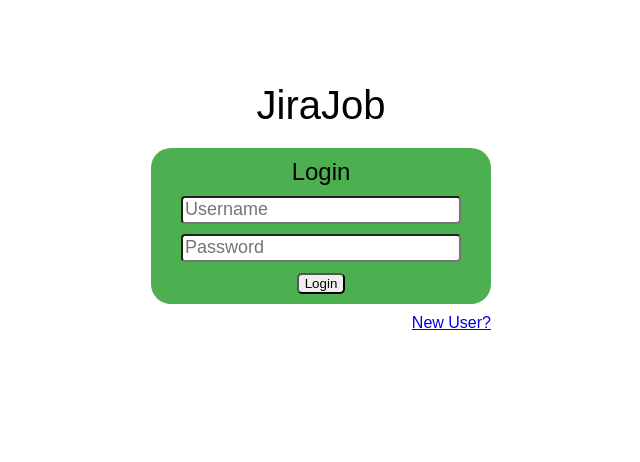
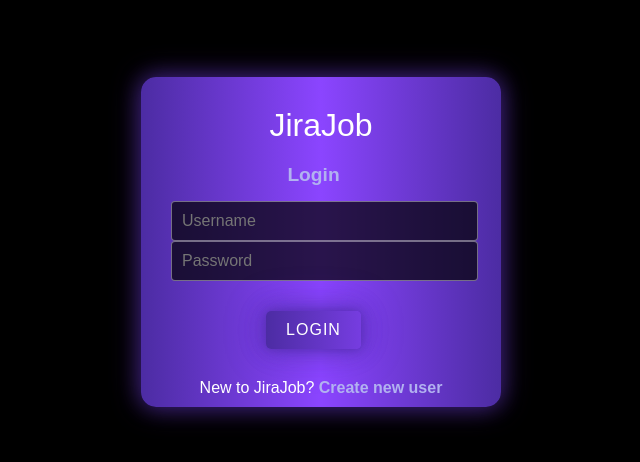
Before and after one commit to pikachu-ptri15/JiraJob, a React (Create React App) app in the folder client/: page /login in a window 1280 px wide. Shown: the part 158-620 px from the top of the page, without its empty margins (319-959 px from the left). Built offline with nearby package versions, Linux system fonts and the light colour scheme.

Commit message:
Style + Login + Signup Pages (#14)
Final styling changes and resolved merge conflict.

```diff
--- a/client/src/Pages/LogIn.tsx
+++ b/client/src/Pages/LogIn.tsx
@@ -1,5 +1,6 @@
 import React, { useState } from 'react';
 import { useNavigate } from 'react-router-dom';
+import './Login.css';
 
 const LogIn: React.FC = () => {
   const [username, setUsername] = useState('');
@@ -15,7 +16,6 @@ const LogIn: React.FC = () => {
 
   const handleSubmit = async (event: React.FormEvent) => {
     event.preventDefault();
-
     setErrorMessage('');
 
     try {
@@ -73,7 +73,7 @@ const LogIn: React.FC = () => {
                 className="field"
               />
             </div>
-            <div className="field">
+            <div>
               <button type="submit" className="login-btn">
                 Login
               </button>
@@ -82,7 +82,9 @@ const LogIn: React.FC = () => {
           {errorMessage && <div style={{ color: 'red' }}>{errorMessage}</div>}
         </div>
         <div className="loginNewUser">
-          <a href="/signup">New User?</a>
+          <span>
+            New to JiraJob? <a href="/signup" className='signup-link'>Create new user</a>
+          </span>
         </div>
       </div>
     </div>
--- /dev/null
+++ b/client/src/Pages/Login.css
@@ -0,0 +1,138 @@
+/* Login.css */
+.loginWrapper {
+    background-color: black;
+    color: white;
+    height: 100vh;
+    display: flex;
+    justify-content: center;
+    align-items: center;
+    font-family: Arial, sans-serif;
+}
+
+.loginCenter {
+    background: linear-gradient(270deg, rgb(76, 44, 163), rgb(139, 69, 255), rgb(76, 44, 163));
+    border-radius: 15px;
+    box-shadow: 0 0 20px rgba(76, 44, 163, 0.5), 0 0 30px rgba(139, 69, 255, 0.4);
+    padding: 30px;
+    width: 300px;
+    text-align: center;
+    animation: gradientMove 3s infinite;
+}
+
+.loginHeader {
+    font-size: 2rem;
+    margin-bottom: 20px;
+
+}
+
+.loginCenterInfo {
+    display: flex;
+    flex-direction: column;
+    gap: 15px;
+    margin-right: 15px;
+}
+
+.field {
+    display: block;
+    width: 100%;
+    padding: 10px;
+    border: 1px solid rgba(255, 255, 255, 0.4);
+    border-radius: 5px;
+    background: rgba(0, 0, 0, 0.7);
+    color: white;
+    font-size: 1rem;
+}
+
+.field:focus {
+    outline: none;
+    box-shadow: 0 0 10px rgba(76, 44, 163, 0.8);
+}
+
+.login-btn {
+    padding: 10px 20px;
+    border: none;
+    border-radius: 5px;
+    background: rgb(76, 44, 163);
+    color: white;
+    cursor: pointer;
+    transition: transform 0.3s, box-shadow 0.3s;
+    font-size: 1rem;
+    text-transform: uppercase;
+    letter-spacing: 1px;
+    margin-top: 30px;
+    margin-bottom: 30px;
+
+    background: linear-gradient(270deg, rgb(76, 44, 163), rgb(139, 69, 255), rgb(76, 44, 163));
+    background-size: 300% 300%;
+    color: white;
+
+    box-shadow: 0 0 10px rgba(76, 44, 163, 0.6),
+    0 0 20px rgba(76, 44, 163, 0.4),
+    0 0 30px rgba(76, 44, 163, 0.2),
+    0 0 40px rgba(76, 44, 163, 0.4);
+
+    transition: transform 0.3s ease, box-shadow 0.3s ease;
+    animation: gradientMove 3s infinite,
+}
+
+.login-btn:hover {
+    transform: scale(1.05);
+    box-shadow: 0 0 15px rgba(76, 44, 163, 0.8),
+                0 0 25px rgba(139, 69, 255, 0.6);
+
+                transform: scale(1.05);
+                background-color: hsl(256, 57%, 61%);
+
+                box-shadow: 0 0 30px rgba(76, 44, 163, 1),
+                          0 0 40px rgba(139, 69, 255, 0.8),
+                          0 0 60px rgba(76, 44, 163, 0.6),
+                          0 0 80px rgba(139, 69, 255, 0.4);
+                animation: gradientMove 3s infinite;
+}
+
+@keyframes gradientMove {
+    0% {
+      background-position: 0% 50%;
+    }
+    50% {
+      background-position: 100% 50%;
+    }
+    100% {
+      background-position: 0% 50%;
+    }
+}
+
+.loginNewUser {
+    margin-top: auto;
+    margin-bottom: -20px;
+    display: flex;
+    flex-direction: column;
+    align-items: center;
+    gap: 5px;
+}
+
+.loginNewUser a {
+    color: rgba(255, 255, 255, 0.8);
+    font-weight: bolder;
+    color: rgb(30, 30, 177);
+    color: hsl(240, 67%, 82%);
+    text-decoration: none;
+    font-size: 1.0rem;
+    transition: color 0.3s;
+}
+
+.loginNewUser a:hover {
+    text-decoration: underline;
+}
+
+@keyframes gradientMove {
+    0% {
+        background-position: 0% 50%;
+    }
+    50% {
+        background-position: 100% 50%;
+    }
+    100% {
+        background-position: 0% 50%;
+    }
+}
--- /dev/null
+++ b/client/src/Pages/SignUp.css
@@ -0,0 +1,5 @@
+.loginCenterLoginHeader {
+    font-size: larger;
+    color: hsl(240, 67%, 82%);
+    font-weight: bold;
+}
--- a/client/src/Pages/SignUp.tsx
+++ b/client/src/Pages/SignUp.tsx
@@ -1,5 +1,6 @@
 import React, { useState } from 'react';
 import { useNavigate } from 'react-router';
+import './SignUp.css'
 
 type Props = {};
 
@@ -116,7 +117,7 @@ const SignUp: React.FC = (props: Props) => {
               <input
                 type='password'
                 name='passwordCheck'
-                placeholder='Retype Password'
+                placeholder='Confirm Password'
                 value={passwordCheck}
                 onChange={handleInputChange}
                 required
@@ -124,7 +125,7 @@ const SignUp: React.FC = (props: Props) => {
                 className='field'
               />
             </div>
-            <div className='field'>
+            <div>
               <button type='submit' className='login-btn'>
                 Sign Up
               </button>
@@ -134,7 +135,7 @@ const SignUp: React.FC = (props: Props) => {
           {successMessage && <div style={{ color: 'green' }}>{successMessage}</div>}
         </div>
         <div className='loginNewUser'>
-          <a href='/login'>Sign In</a>
+          <span>Already have an account? <a href='/login' className='sign-in-link'>Sign In</a></span>
         </div>
       </div>
     </div>
--- a/client/src/Pages/Splash.css
+++ b/client/src/Pages/Splash.css
@@ -19,9 +19,7 @@
     cursor: pointer;
     font-size: large;
     border-radius: 10px;
-    border: 1px solid white;
-    /* background: rgb(76, 44, 163); */
-    /* background: linear-gradient(270deg, rgb(76, 44, 163), rgb(128, 128, 128)); */
+    border: none;
     background: linear-gradient(270deg, rgb(76, 44, 163), rgb(139, 69, 255), rgb(76, 44, 163));
     background-size: 300% 300%;
     color: white;
--- a/client/src/index.css
+++ b/client/src/index.css
@@ -1,92 +1,6 @@
-body {
+ body {
   font-family: Arial, Helvetica, sans-serif;
   margin: 0;
   padding: 0;
   text-align: center;
 }
-
-.loginWrapper {
-  background-color: rgb(255, 255, 255);
-  position: absolute;
-  width: 100%;
-  height: 100%;
-  display: grid;
-}
-
-.loginCenter {
-  width: 340px;
-  height: fit-content;
-  justify-self: center;
-  align-self: center;
-  display: grid;
-  grid-template-columns: 1fr;
-  grid-template-rows: min-content 1fr min-content;
-  position: relative;
-  bottom: 35px;
-}
-
-.loginMoreOffset {
-  bottom: 40px;
-}
-
-.loginCenterInfo {
-  width: 100%;
-  height: fit-content;
-  background-color: #4CAF50;
-  justify-self: center;
-  align-self: center;
-}
-
-.loginHeader {
-  font-size: 40px;
-  grid-row: 1;
-  grid-column: 1;
-  margin-bottom: 20px
-}
-
-.loginCenterInfo {
-  grid-row: 2;
-  grid-column: 1;
-  border-radius: 20px;
-}
-
-.loginNewUser {
-  margin-top: 10px;
-  grid-row: 3;
-  grid-column: 1;
-  justify-self: right;
-}
-
-.field {
-  width: 80%;
-  margin-bottom: 10px;
-  height: 22px;
-  font-size: 18px;
-  justify-self: center;
-}
-
-.loginCenterLoginHeader {
-  font-size: 24px;
-  margin-top: 10px;
-  margin-bottom: 10px;
-}
-
-.jobEditBut {
-  justify-self: right;
-  background-color: #4CAF50;
-  padding: 5px 10px 5px 10px;
-  border-radius: 5px;
-  user-select: none;
-  color: white;
-}
-
-.testImg {
-  width: 1000px;
-}
-.login-btn {
-  border-radius: 5px;
-}
-
-.login-btn:hover {
-  background-color: white;
-}
```
